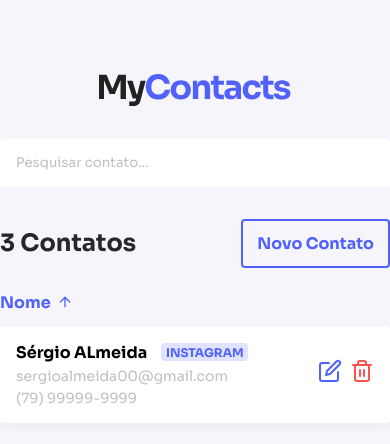
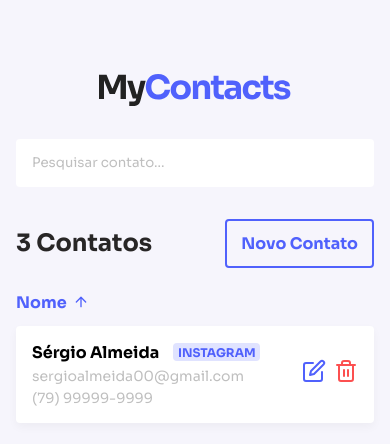
Before and after one commit to sergioalmeida00/myContacts-web, a React (Vite) app: page / in a window 390 px wide. Shown: the top 444 px of the page. Built offline with nearby package versions, Linux system fonts and the light colour scheme.

Commit message:
REFACTOR: adjusted responsiveness

```diff
--- a/src/components/App/style.js
+++ b/src/components/App/style.js
@@ -4,5 +4,5 @@ export const Container = styled.div`
   width: 100%;
   max-width:32rem;
   margin: 0 auto;
-
+  padding: 0 1rem;
 `;
--- a/src/components/ContactForm/index.jsx
+++ b/src/components/ContactForm/index.jsx
@@ -40,7 +40,7 @@ export function ContactForm({buttonLabel}){
   }
 
   return(
-    <Form onSubmit={handleSubmit}>
+    <Form onSubmit={handleSubmit} noValidate>
       <FormGroup error={getErrorMessageByFieldName('name')}>
         <Input
           type="text"
--- a/src/pages/Home/index.jsx
+++ b/src/pages/Home/index.jsx
@@ -25,7 +25,7 @@ export function Home(){
           <Card>
             <div className="info">
               <div className="contact-name">
-                <strong>Sérgio ALmeida</strong>
+                <strong>Sérgio Almeida</strong>
                 <small>instagram</small>
               </div>
               <span>sergioalmeida00@gmail.com</span>
```
